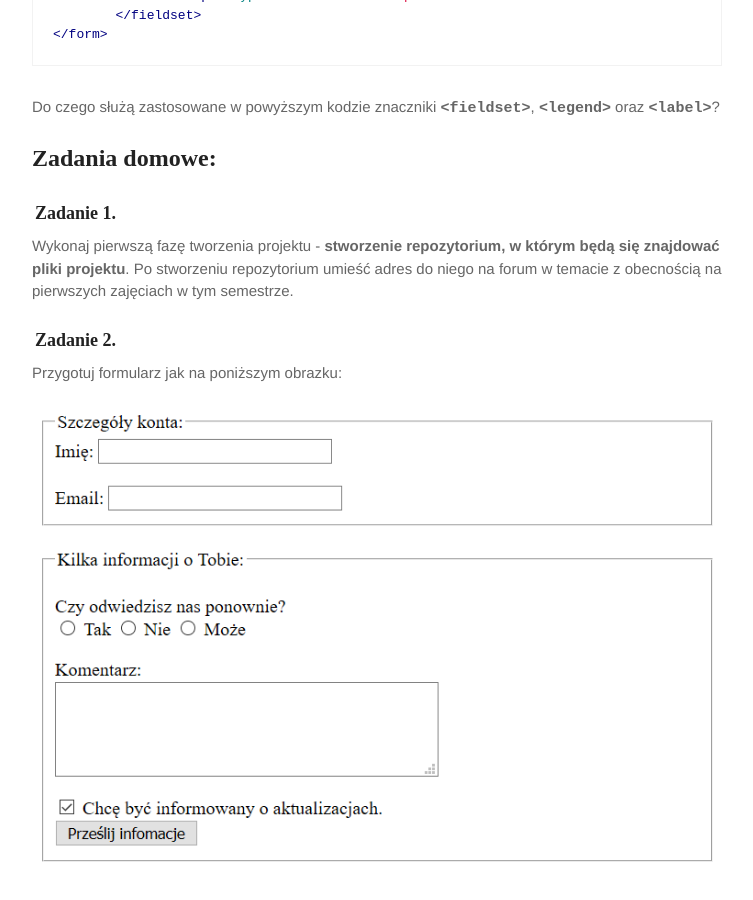
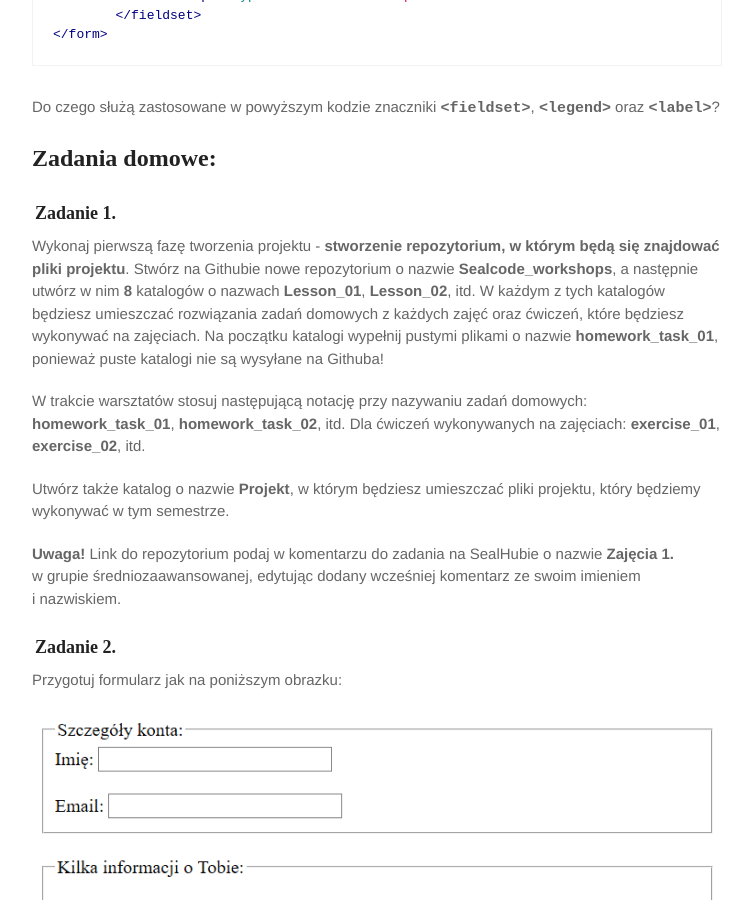
Before and after one commit to marcin-szczepanski/TWE, a Jekyll site: the page built from zajecia/1B/zaj01.md, in a window 1280 px wide and 900 px high, scrolled down 8896 px. Shown: the whole window, without its empty margins (263-1016 px from the left). Built offline with Jekyll 4.4.1, drawn with Linux system fonts in a browser that asks for light colours; some web fonts are replaced.

Commit message:
Update zaj01.md

```diff
--- a/zajecia/1B/zaj01.md
+++ b/zajecia/1B/zaj01.md
@@ -353,7 +353,20 @@ Do czego służą zastosowane w powyższym kodzie znaczniki <span class="preform
 ## Zadania domowe:
 
 ### Zadanie 1.
-Wykonaj pierwszą fazę tworzenia projektu - **stworzenie repozytorium, w którym będą się znajdować pliki projektu**. Po stworzeniu repozytorium umieść adres do niego na forum w temacie z obecnością na pierwszych zajęciach w tym semestrze.
+Wykonaj pierwszą fazę tworzenia projektu - **stworzenie repozytorium, w którym będą się znajdować pliki projektu**.
+Stwórz na Githubie nowe repozytorium o&nbsp;nazwie **Sealcode_workshops**,
+a&nbsp;następnie utwórz w&nbsp;nim **8** katalogów o&nbsp;nazwach **Lesson_01**, **Lesson_02**, itd.
+W&nbsp;każdym z&nbsp;tych katalogów będziesz umieszczać rozwiązania zadań domowych
+z&nbsp;każdych zajęć oraz&nbsp;ćwiczeń, które&nbsp;będziesz wykonywać na&nbsp;zajęciach.
+Na&nbsp;początku katalogi wypełnij pustymi plikami o&nbsp;nazwie **homework_task_01**, ponieważ&nbsp;puste katalogi nie&nbsp;są wysyłane na&nbsp;Githuba!
+
+W trakcie warsztatów stosuj następującą notację przy&nbsp;nazywaniu zadań domowych: **homework_task_01**, **homework_task_02**, itd.
+Dla&nbsp;ćwiczeń wykonywanych na&nbsp;zajęciach: **exercise_01**, **exercise_02**, itd.
+
+Utwórz także katalog o&nbsp;nazwie **Projekt**, w&nbsp;którym będziesz umieszczać pliki projektu, który&nbsp;będziemy wykonywać
+w&nbsp;tym semestrze.
+
+**Uwaga!** Link do repozytorium podaj w&nbsp;komentarzu do&nbsp;zadania na&nbsp;SealHubie o&nbsp;nazwie **Zajęcia 1.** w&nbsp;grupie średniozaawansowanej, edytując dodany wcześniej komentarz ze&nbsp;swoim imieniem i&nbsp;nazwiskiem.
 
 ### Zadanie 2.
 Przygotuj formularz jak na poniższym obrazku:
```
